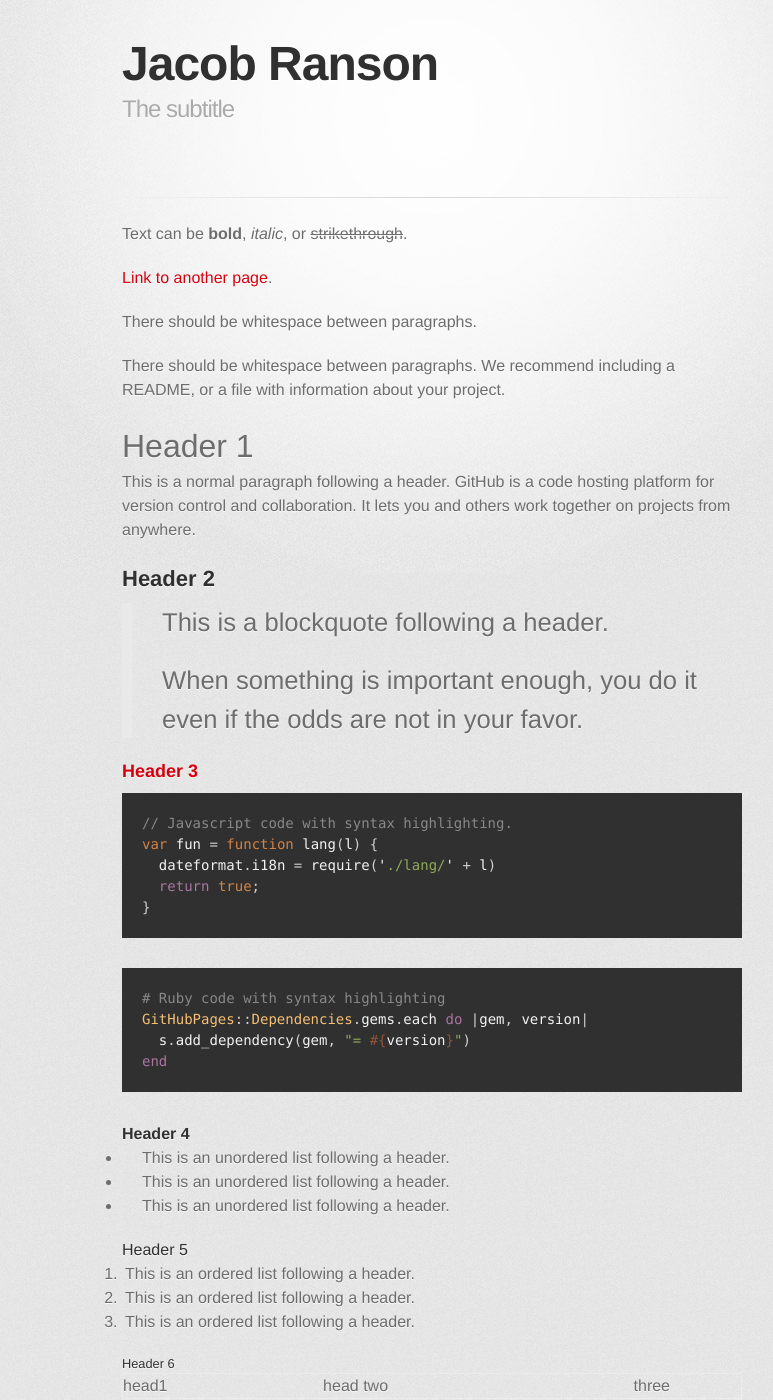
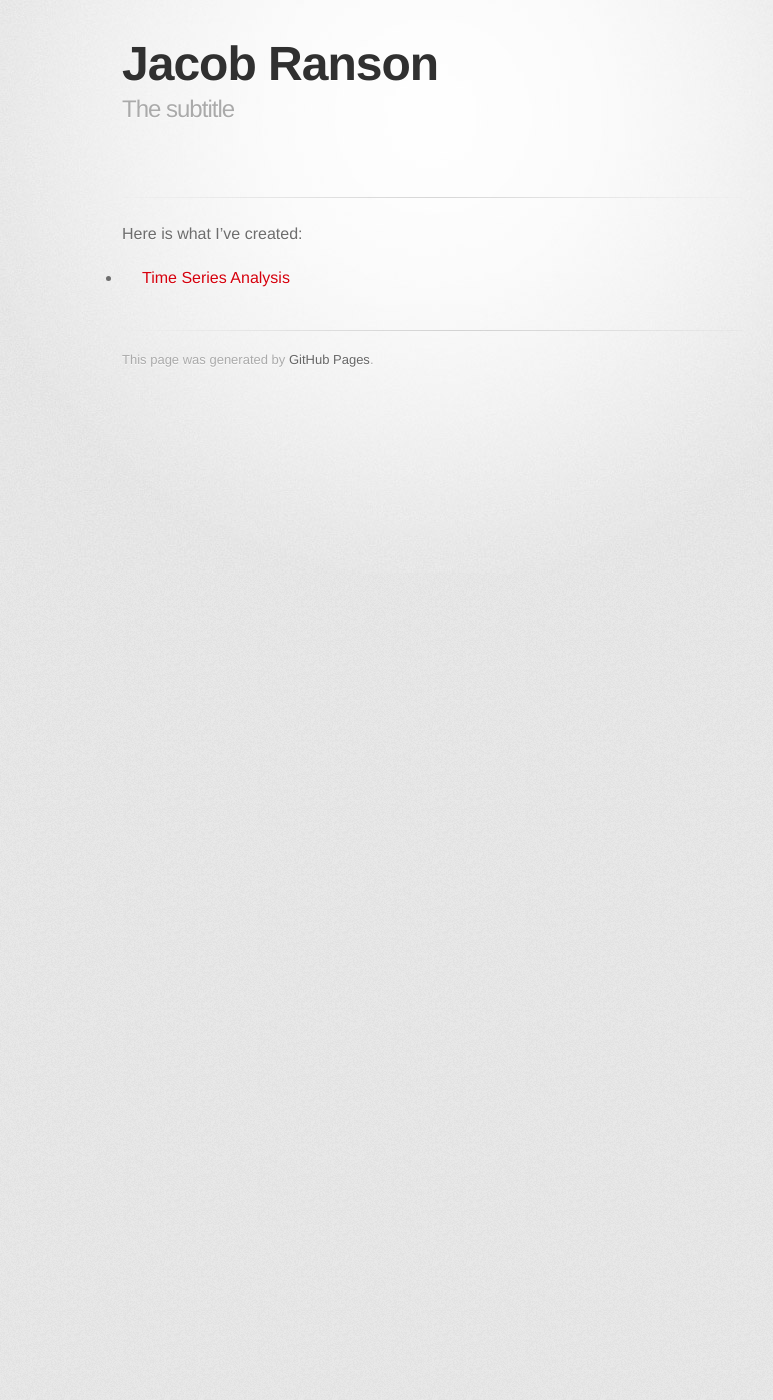
Before and after one commit to jcranson/jcranson.github.io, a Jekyll site: the page built from index.md, in a window 1280 px wide and 1400 px high. Shown: the whole window, without its empty margins (208-981 px from the left). Built offline with Jekyll 4.4.1, drawn with Linux system fonts in a browser that asks for light colours; some web fonts are replaced; our own code applies the rules of GitHub Pages for plain Markdown files; some of the changed text lies outside the part shown.

Commit message:
Update index.md

````diff
--- a/index.md
+++ b/index.md
@@ -3,122 +3,5 @@ title: Jacob Ranson
 description: The subtitle
 ---
 
-Text can be **bold**, _italic_, or ~~strikethrough~~.
-
-[Link to another page](./another-page.html).
-
-There should be whitespace between paragraphs.
-
-There should be whitespace between paragraphs. We recommend including a README, or a file with information about your project.
-
-# Header 1
-
-This is a normal paragraph following a header. GitHub is a code hosting platform for version control and collaboration. It lets you and others work together on projects from anywhere.
-
-## Header 2
-
-> This is a blockquote following a header.
->
-> When something is important enough, you do it even if the odds are not in your favor.
-
-### Header 3
-
-```js
-// Javascript code with syntax highlighting.
-var fun = function lang(l) {
-  dateformat.i18n = require('./lang/' + l)
-  return true;
-}
-```
-
-```ruby
-# Ruby code with syntax highlighting
-GitHubPages::Dependencies.gems.each do |gem, version|
-  s.add_dependency(gem, "= #{version}")
-end
-```
-
-#### Header 4
-
-*   This is an unordered list following a header.
-*   This is an unordered list following a header.
-*   This is an unordered list following a header.
-
-##### Header 5
-
-1.  This is an ordered list following a header.
-2.  This is an ordered list following a header.
-3.  This is an ordered list following a header.
-
-###### Header 6
-
-| head1        | head two          | three |
-|:-------------|:------------------|:------|
-| ok           | good swedish fish | nice  |
-| out of stock | good and plenty   | nice  |
-| ok           | good `oreos`      | hmm   |
-| ok           | good `zoute` drop | yumm  |
-
-### There's a horizontal rule below this.
-
-* * *
-
-### Here is an unordered list:
-
-*   Item foo
-*   Item bar
-*   Item baz
-*   Item zip
-
-### And an ordered list:
-
-1.  Item one
-1.  Item two
-1.  Item three
-1.  Item four
-
-### And a nested list:
-
-- level 1 item
-  - level 2 item
-  - level 2 item
-    - level 3 item
-    - level 3 item
-- level 1 item
-  - level 2 item
-  - level 2 item
-  - level 2 item
-- level 1 item
-  - level 2 item
-  - level 2 item
-- level 1 item
-
-### Small image
-
-![Octocat](https://assets-cdn.github.com/images/icons/emoji/octocat.png)
-
-### Large image
-
-![Branching](https://guides.github.com/activities/hello-world/branching.png)
-
-
-### Definition lists can be used with HTML syntax.
-
-<dl>
-<dt>Name</dt>
-<dd>Godzilla</dd>
-<dt>Born</dt>
-<dd>1952</dd>
-<dt>Birthplace</dt>
-<dd>Japan</dd>
-<dt>Color</dt>
-<dd>Green</dd>
-</dl>
-
-```
-Long, single-line code blocks should not wrap. They should horizontally scroll if they are too long. This line should be long enough to demonstrate this.
-```
-
-```
-The final element.
-```
+Here is what I've created:
+- [Time Series Analysis](/timeseries/index.md)
````
